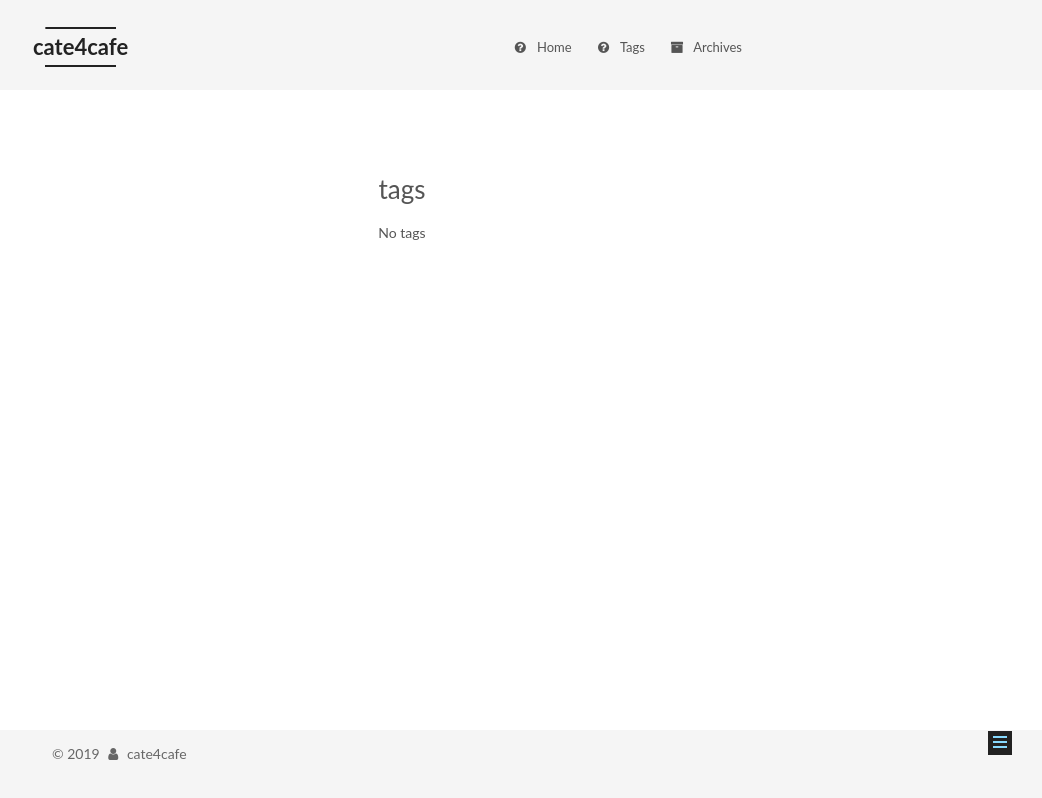
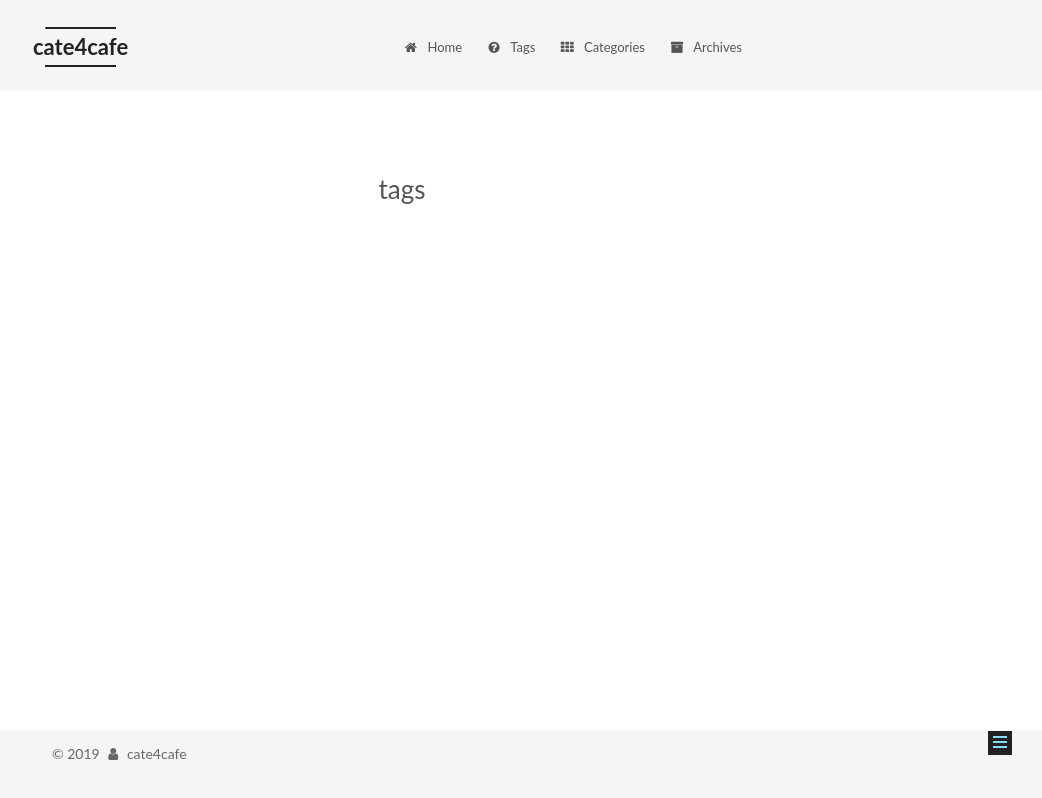
Before and after one commit to cate4cafe/cate4cafe.github.io, a plain HTML site: page tags/index.html in a window 1280 px wide. Shown: the whole page, without its empty margins (238-1280 px from the left). Drawn offline with Linux system fonts and the light colour scheme.

Commit message:
Site updated: 2019-05-26 16:25:25

```diff
--- a/css/main.css
+++ b/css/main.css
@@ -1822,7 +1822,7 @@ pre .javascript .function {
   width: 4px;
   height: 4px;
   border-radius: 50%;
-  background: #4b96ff;
+  background: #9f0d20;
 }
 .links-of-blogroll {
   font-size: 13px;
--- a/tags/index.html
+++ b/tags/index.html
@@ -86,7 +86,7 @@
 <meta property="og:site_name" content="cate4cafe">
 <meta property="og:description" content="随笔、生活、阅读">
 <meta property="og:locale" content="default">
-<meta property="og:updated_time" content="2019-05-26T07:40:33.764Z">
+<meta property="og:updated_time" content="2019-05-26T08:16:20.853Z">
 <meta name="twitter:card" content="summary">
 <meta name="twitter:title" content="tags">
 <meta name="twitter:description" content="随笔、生活、阅读">
@@ -183,7 +183,7 @@
         <li class="menu-item menu-item-home">
           <a href="/" rel="section">
 
-              <i class="menu-item-icon fa fa-fw fa-question-circle"></i> <br>
+              <i class="menu-item-icon fa fa-fw fa-home"></i> <br>
 
             Home
           </a>
@@ -196,6 +196,16 @@
               <i class="menu-item-icon fa fa-fw fa-question-circle"></i> <br>
 
             Tags
+          </a>
+        </li>
+
+
+        <li class="menu-item menu-item-categories">
+          <a href="/categories/" rel="section">
+
+              <i class="menu-item-icon fa fa-fw fa-th"></i> <br>
+
+            Categories
           </a>
         </li>
 
@@ -247,14 +257,7 @@
       <div class="post-body">
 
 
-          <div class="tag-cloud">
-            <div class="tag-cloud-title">
-                No tags
-            </div>
-            <div class="tag-cloud-tags">
 
-            </div>
-          </div>
 
       </div>
 
@@ -268,10 +271,6 @@
 
 
           </div>
-
-
-
-
 
 
 
```
Also changed, not shown: test/index.html (+18 -8 lines).
